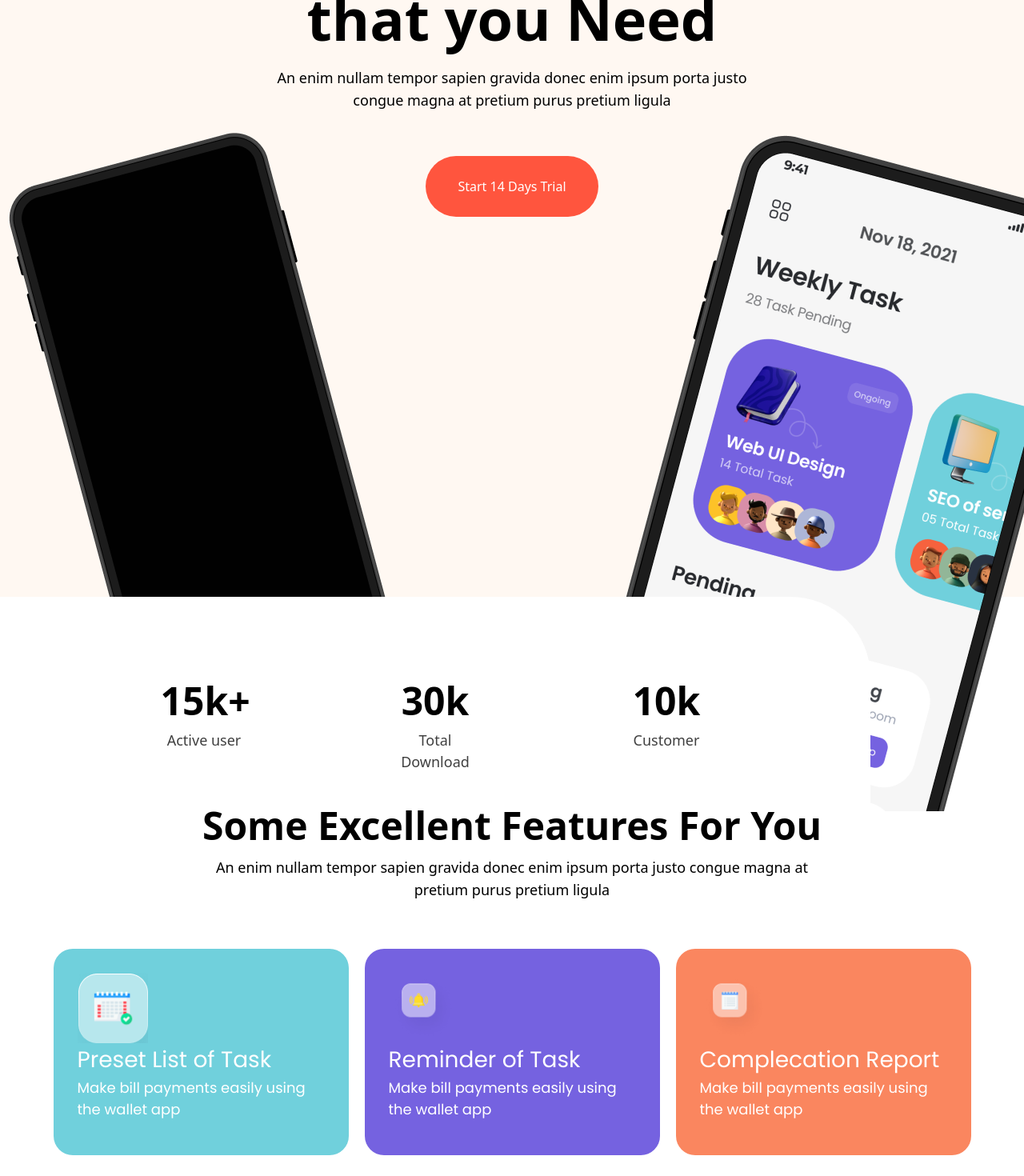
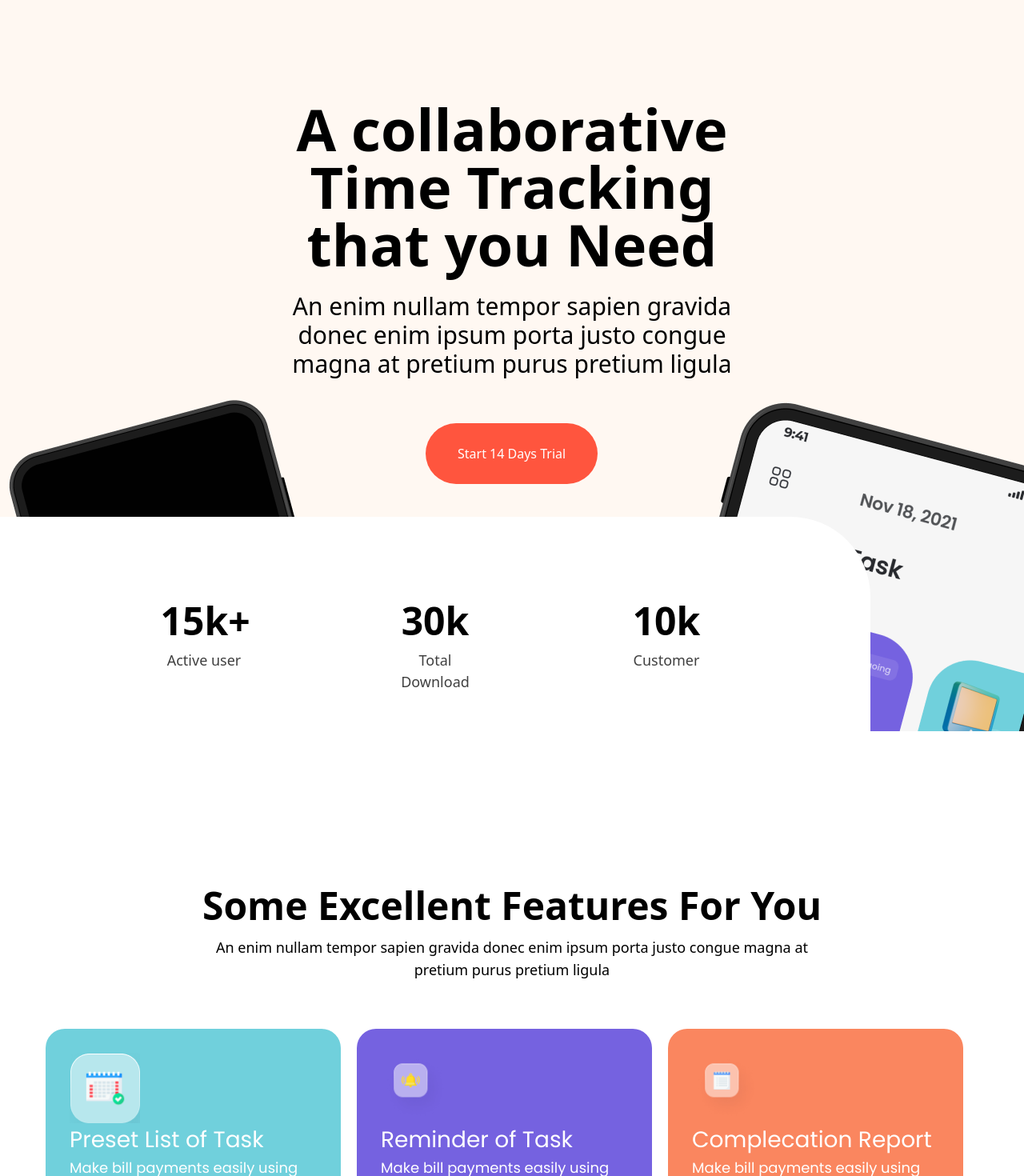
Before and after one commit to piratlena/saasto-landing-page, a Vue app: page / in a window 1280 px wide. Shown: the part 360-1830 px from the top of the page at 80% size. Built offline with nearby package versions, Linux system fonts and the light colour scheme.

Commit message:
refactoring Features section, add aos animation

```diff
--- a/package.json
+++ b/package.json
@@ -12,6 +12,7 @@
     "format": "prettier --write src/"
   },
   "dependencies": {
+    "aos": "^2.3.4",
     "apexcharts": "^3.40.0",
     "vue": "^3.2.47",
     "vue-router": "^4.1.6",
@@ -20,6 +21,7 @@
   "devDependencies": {
     "@rushstack/eslint-patch": "^1.2.0",
     "@tsconfig/node18": "^2.0.0",
+    "@types/aos": "^3.0.4",
     "@types/node": "^18.16.3",
     "@vitejs/plugin-vue": "^4.2.1",
     "@vue/eslint-config-prettier": "^7.1.0",
--- a/src/App.vue
+++ b/src/App.vue
@@ -15,10 +15,12 @@
 </template>
 
 <script setup lang="ts">
+import { onMounted } from 'vue';
+import AOS from 'aos';
 import TheHeader from './components/TheHeader.vue';
 import TheHero from './components/TheHero.vue';
 import CounterDisplay from './components/CounterDisplay.vue';
-import FeaturesSection from './components/FeaturesSection.vue';
+import FeaturesSection from './components/features-section/FeaturesSection.vue';
 import AnalyticsSection from './components/AnalyticsSection.vue';
 import TrackerWorkSection from './components/TrackerWorkSection.vue';
 import PriceSection from './components/PriceSection.vue';
@@ -26,6 +28,13 @@ import PartnersSection from './components/PartnersSection.vue';
 import ReviewsSection from './components/ReviewsSection.vue';
 import StepSection from './components/StepSection.vue';
 import TheFooter from './components/the-footer/TheFooter.vue';
+
+onMounted(() => {
+  AOS.init({
+    easing: 'ease-in-out',
+    offset: 100,
+  });
+});
 </script>
 
 <style scoped></style>
--- a/src/components/CounterDisplay.vue
+++ b/src/components/CounterDisplay.vue
@@ -1,9 +1,14 @@
 <template>
   <section
-    class="relative w-full bg-white items-center h-auto pt-[94px] mt-[0] lg:w-[85%] mt-[-100px] rounded-tr-[100px]"
+    class="relative w-full bg-white items-center h-auto pt-[94px] mt-[0] lg:w-[85%] lg:mt-[-100px] rounded-tr-[100px]"
   >
     <UIContainer>
-      <div class="flex flex-col justify-center md:flex-row">
+      <div
+        class="flex flex-col justify-center md:flex-row"
+        data-aos="fade-up"
+        data-aos-duration="700"
+        data-aos-delay="1500"
+      >
         <div class="flex flex-col w-full h-[174px] md:w-[109px] mr-[180px]">
           <div class="text-[48px] font-bold text-center">15k+</div>
           <div class="text-[18px] font-normal text-light-gray text-center">Active user</div>
--- a/src/components/FeaturesSection.vue
+++ /dev/null
@@ -1,65 +0,0 @@
-<template>
-  <section class="relative items-center bg-white z-40 lg:h-[700px]">
-    <UIContainer>
-      <div class="m-auto sm:w-[600px] lg:w-[784px]">
-        <h2 class="text-3xl font-bold mb-[20px] text-center md:text-[48px] leading-12">
-          Some Excellent Features For You
-        </h2>
-        <p class="text-lg fornt-normal mb-[60px] text-center">
-          An enim nullam tempor sapien gravida donec enim ipsum porta justo congue magna at pretium
-          purus pretium ligula
-        </p>
-      </div>
-      <div class="items-center flex flex-col justify-center lg:flex-row">
-        <div
-          class="rounded-3xl bg-blue flex-col justify-start w-[260px] p-[20px] mb-[20px] xs:w-[343px] h-[258px] md:w-[369px] p-[28px] p-[30px] mr-[20px]"
-        >
-          <div class="w-[88px] h-[88px]">
-            <img src="../assets/features-section/Icon_list-1.png" alt="list" />
-          </div>
-
-          <div class="font-Poppins text-white text-start text-[20px] md:text-[28px]">
-            Preset List of Task
-          </div>
-          <p class="font-Poppins text-white text-start text-[16px] md:text-[18px]">
-            Make bill payments easily using the wallet app
-          </p>
-        </div>
-
-        <div
-          class="rounded-3xl bg-purple flex-col justify-start w-[260px] p-[20px] mb-[20px] xs:w-[343px] h-[258px] md:w-[369px] p-[28px] p-[30px] mr-[20px]"
-        >
-          <div class="w-[88px] h-[88px]">
-            <img src="../assets/features-section/Icon-reminder-2.png" alt="list" />
-          </div>
-
-          <div class="font-Poppins text-white text-start text-[20px] md:text-[28px]">
-            Reminder of Task
-          </div>
-          <p class="font-Poppins text-white text-start text-[16px] md:text-[18px]">
-            Make bill payments easily using the wallet app
-          </p>
-        </div>
-
-        <div
-          class="rounded-3xl bg-orange-1 flex-col justify-start w-[260px] p-[20px] mb-[20px] xs:w-[343px] h-[258px] md:w-[369px] p-[28px] p-[30px]"
-        >
-          <div class="w-[88px] h-[88px]">
-            <img src="../assets/features-section/Icon-complecation-3.png" alt="list" />
-          </div>
-
-          <div class="font-Poppins text-white text-start text-[20px] md:text-[28px]">
-            Complecation Report
-          </div>
-          <p class="font-Poppins text-white text-start text-[16px] md:text-[18px]">
-            Make bill payments easily using the wallet app
-          </p>
-        </div>
-      </div>
-    </UIContainer>
-  </section>
-</template>
-
-<script setup lang="ts">
-import UIContainer from './ui/UIContainer.vue';
-</script>
--- a/src/components/TheHero.vue
+++ b/src/components/TheHero.vue
@@ -1,18 +1,30 @@
 <template>
   <section class="h-auto bg-background-1 xs:h-[500px] sm:h-[600px] lg:h-[1026px]">
-    <UIContainer class="pt-[138px] pb-[85px]">
-      <div class="invisible xs:visible h-[75px] w-[65px] sm:w-[135px] h-[157px]">
+    <UIContainer class="pt-[50px] pb-[85px] lg:pt-[138px]">
+      <div
+        class="invisible xs:visible h-[75px] w-[65px] sm:w-[135px] sm:h-[157px]"
+        data-aos="fade-down-right"
+        data-aos-duration="500"
+      >
         <img src="../assets/hero/hero-clock.png" alt="clock " />
       </div>
       <div
-        class="relative w-[250px] m-auto items-center z-10 2xl:w-[900px] mt-[-90px] sm:w-[300px] md:w-[400px] lg:w-[500px] xl:w-[600px]"
+        class="relative w-[250px] m-auto items-center z-10 2xl:w-[900px] mt-[-90px] sm:w-[300px] md:w-[400px] lg:w-[500px] lg:pt-[200px] xl:w-[600px]"
       >
         <h1
-          class="text-3xl leading-6 2xl:text-7xl font-bold leading-[5rem] text-center mb-6 sm:text-4xl md:text-5xl xl:text-7xl"
+          class="text-3xl leading-8 font-bold text-center mb-6 sm:text-4xl md:text-5xl md:leading-[3.5rem] lg:leading-[5.5rem] lg:text-6xl xl:text-7xl 2xl:text-7xl"
+          data-aos="fade-right"
+          data-aos-duration="700"
+          data-aos-delay="700"
         >
           A collaborative Time Tracking that you Need
         </h1>
-        <p class="text-center m-auto mb-14 text-lg">
+        <p
+          class="text-center m-auto mb-14 text-lg lg:text-3xl"
+          data-aos="fade-right"
+          data-aos-duration="700"
+          data-aos-delay="1000"
+        >
           An enim nullam tempor sapien gravida donec enim ipsum porta justo congue magna at pretium
           purus pretium ligula
         </p>
@@ -22,6 +34,8 @@
           type="primary"
           class="m-auto"
           :size="breakpoints.isXs ? 'small' : 'large'"
+          data-aos="zoom-in-up"
+          data-aos-duration="700"
         />
       </div>
       <div class="lg:invisible xxs:invisible sm:visible">
@@ -33,8 +47,12 @@
       </div>
     </UIContainer>
     <div class="hidden lg:flex justify-between mt-[-200px] relative z-0">
-      <div><img src="../assets/hero/hero-mobile-1.png" alt="mobile" class="z-0" /></div>
-      <div><img src="../assets/hero/hero-mobile-2.png" alt="mobile" class="z-0" /></div>
+      <div data-aos="fade-down-right" data-aos-duration="700" data-aos-delay="1200">
+        <img src="../assets/hero/hero-mobile-1.png" alt="mobile" class="z-0" />
+      </div>
+      <div data-aos="fade-down-left" data-aos-duration="700" data-aos-delay="1500">
+        <img src="../assets/hero/hero-mobile-2.png" alt="mobile" class="z-0" />
+      </div>
     </div>
   </section>
 </template>
--- /dev/null
+++ b/src/components/features-section/FeaturesCard.vue
@@ -0,0 +1,40 @@
+<template>
+  <div
+    class="rounded-3xl bg-blue flex-col justify-start w-[260px] p-[20px] mb-[20px] xs:w-[343px] h-[258px] md:w-[369px] md:p-[30px] mr-[20px]"
+    :class="color"
+  >
+    <div class="w-[88px] h-[88px]">
+      <img :src="image" alt="list" />
+    </div>
+
+    <div class="font-Poppins text-white text-start text-[20px] md:text-[28px]">
+      {{ title }}
+    </div>
+    <p class="font-Poppins text-white text-start text-[16px] md:text-[18px]">
+      {{ description }}
+    </p>
+  </div>
+</template>
+
+<script setup lang="ts">
+defineProps({
+  title: {
+    type: String,
+    required: true,
+  },
+  image: {
+    type: String,
+    required: true,
+  },
+  description: {
+    type: String,
+    required: true,
+  },
+  color: {
+    type: String,
+    required: true,
+  },
+});
+</script>
+
+<style scoped></style>
--- /dev/null
+++ b/src/components/features-section/FeaturesSection.vue
@@ -0,0 +1,35 @@
+<template>
+  <section class="relative items-center bg-white z-40 lg:h-[700px]">
+    <UIContainer>
+      <div class="m-auto sm:w-[600px] md:pt-[200px] lg:w-[784px]">
+        <h2 class="text-3xl font-bold mb-[20px] text-center md:text-[48px] md:leading-12">
+          Some Excellent Features For You
+        </h2>
+        <p class="text-lg fornt-normal mb-[60px] text-center">
+          An enim nullam tempor sapien gravida donec enim ipsum porta justo congue magna at pretium
+          purus pretium ligula
+        </p>
+      </div>
+      <div class="items-center flex flex-col justify-center lg:flex-row">
+        <FeaturesCard
+          v-for="(contentItem, index) in featuresContent"
+          :key="contentItem.id"
+          :title="contentItem.title"
+          :description="contentItem.description"
+          :image="contentItem.image"
+          :color="contentItem.color"
+          data-aos="flip-left"
+          data-aos-duration="1000"
+          :data-aos-delay="200 * index"
+        />
+      </div>
+    </UIContainer>
+  </section>
+</template>
+
+<script setup lang="ts">
+import UIContainer from '../ui/UIContainer.vue';
+import FeaturesCard from './FeaturesCard.vue';
+
+import { featuresContent } from '@/data/featuresCard';
+</script>
--- /dev/null
+++ b/src/components/features-section/types.ts
@@ -0,0 +1,7 @@
+export interface IFeaturesCardItem {
+  id: number;
+  title: string;
+  description: string;
+  image: string;
+  color: string;
+}
--- /dev/null
+++ b/src/data/featuresCard.ts
@@ -0,0 +1,29 @@
+import type { IFeaturesCardItem } from '../components/features-section/types';
+import featuresImage1 from '../assets/features-section/Icon_list-1.png';
+import featuresImage2 from '../assets/features-section/Icon-reminder-2.png';
+import featuresImage3 from '../assets/features-section/Icon-complecation-3.png';
+
+export const featuresContent: IFeaturesCardItem[] = [
+  {
+    id: 0,
+    title: 'Preset List of Task',
+    description: 'Make bill payments easily using the wallet app',
+    image: featuresImage1,
+    color: 'bg-blue',
+  },
+
+  {
+    id: 1,
+    title: 'Reminder of Task',
+    description: 'Make bill payments easily using the wallet app',
+    image: featuresImage2,
+    color: 'bg-purple',
+  },
+  {
+    id: 2,
+    title: 'Complecation Report',
+    description: 'Make bill payments easily using the wallet app',
+    image: featuresImage3,
+    color: 'bg-orange-1',
+  },
+];
--- a/src/main.ts
+++ b/src/main.ts
@@ -1,5 +1,6 @@
 import { createApp } from 'vue';
 import App from './App.vue';
 import './assets/tailwind.css';
+import 'aos/dist/aos.css';
 
 createApp(App).mount('#app');
```
Also changed, not shown: 1 other file (tests, documents, lock files or other folders).
